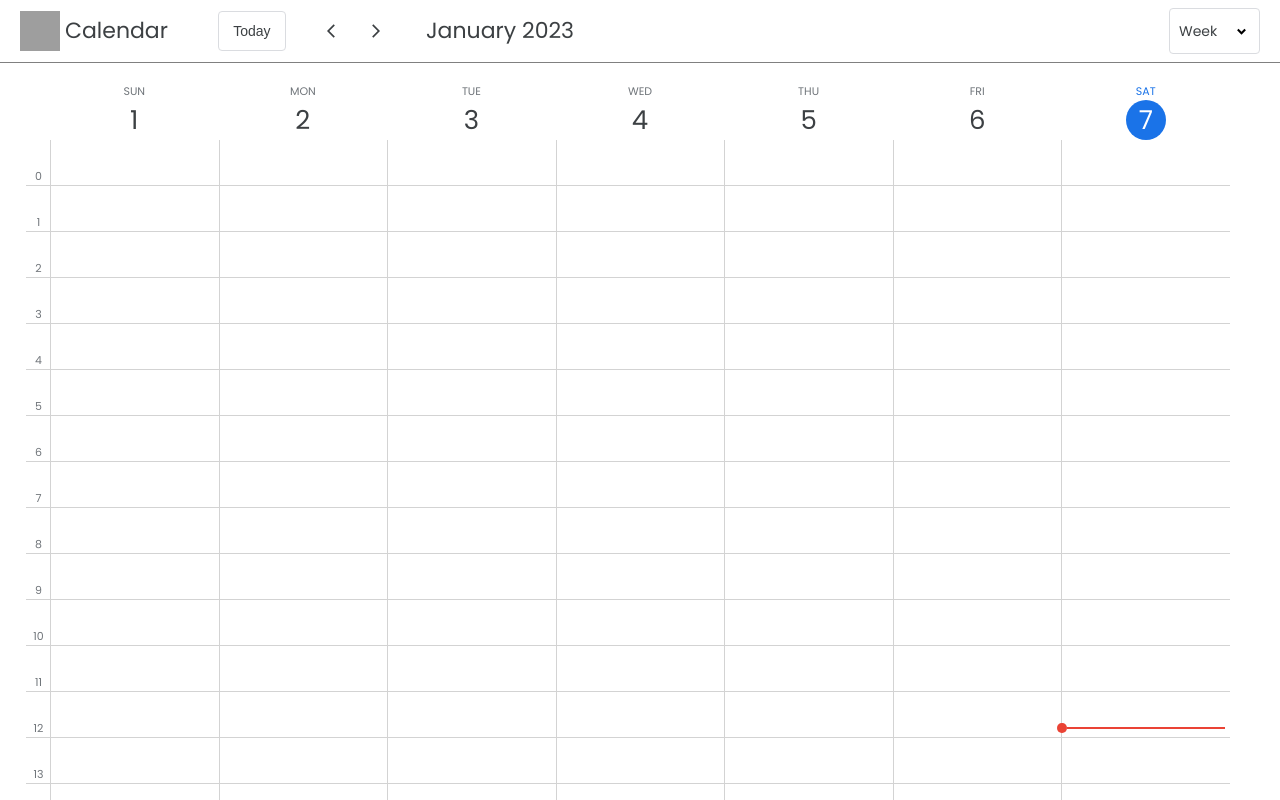
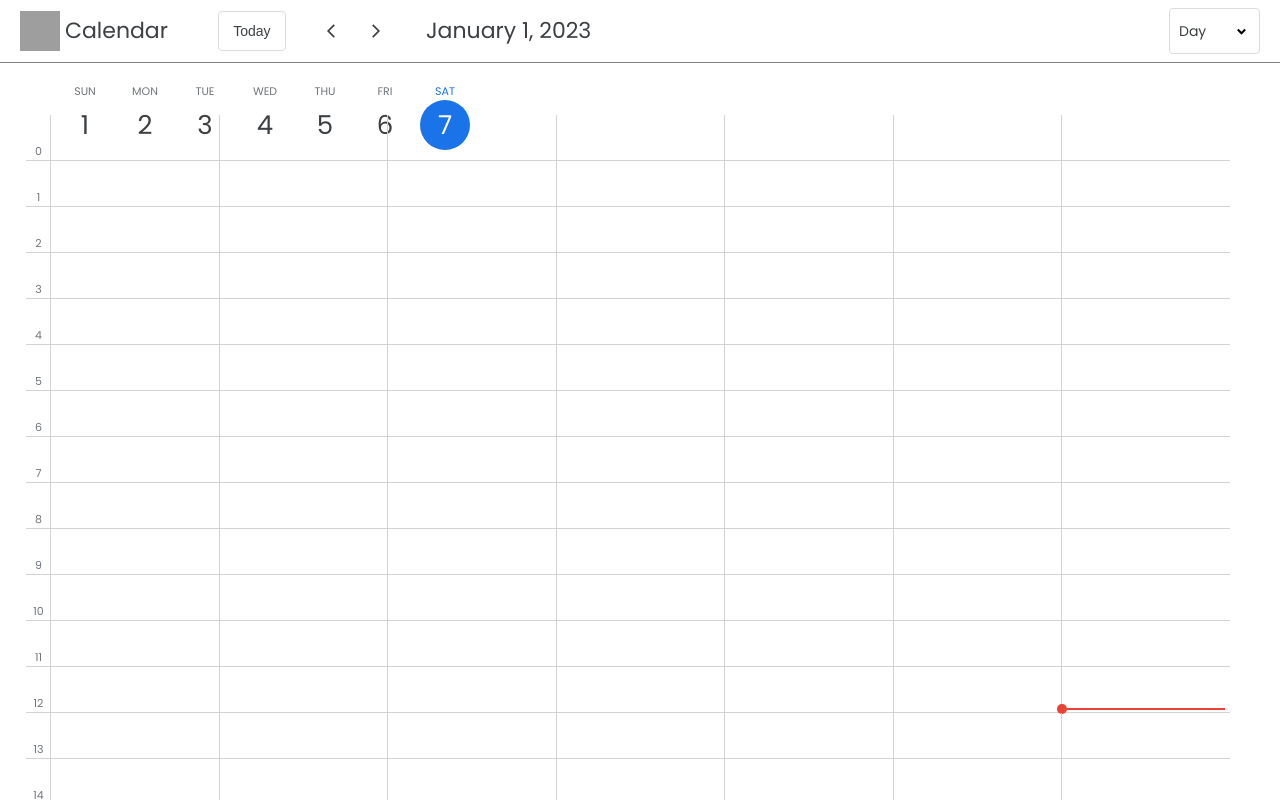
Before and after one commit to michal16295/calendar, a React (Create React App) app: page / in a window 1280 px wide. Shown: the top 800 px of the page. Built offline with nearby package versions, Linux system fonts and the light colour scheme; grey boxes are pictures that could not be loaded.

Commit message:
FIRST-14: As a user i can view the calendar in a day view (#3)
* FIRST-14: As a user i can view the calendar in a day view

* FIRST-14: ui fix

```diff
--- a/src/App.tsx
+++ b/src/App.tsx
@@ -1,12 +1,12 @@
-import { useEffect, useState } from "react";
+import { useState } from "react";
 import "./App.css";
 import Header from "./components/Header";
-import WeekView from "./components/WeekView";
+import TableView from "./components/TableView";
 import { ViewOption, DateRange } from "./types";
-import { startOfWeek, endOfWeek } from "date-fns";
+import { startOfWeek, endOfWeek, startOfDay, endOfDay } from "date-fns";
 
 const App = () => {
-  const [selectedView, setSelectedView] = useState<ViewOption>("week");
+  const [selectedView, setSelectedView] = useState<ViewOption>("day");
   const [dateRange, setDateRange] = useState<DateRange>({
     start: startOfWeek(new Date()),
     end: endOfWeek(new Date()),
@@ -14,6 +14,20 @@ const App = () => {
 
   const handleSelectedView = (value: ViewOption) => {
     setSelectedView(value);
+    switch (value) {
+      case "week":
+        handleSetDateRange(
+          startOfWeek(dateRange.start),
+          endOfWeek(dateRange.start)
+        );
+        break;
+      case "day":
+        handleSetDateRange(
+          startOfDay(dateRange.start),
+          endOfDay(dateRange.start)
+        );
+        break;
+    }
   };
 
   const handleSetDateRange = (start: Date, end: Date) => {
@@ -26,9 +40,9 @@ const App = () => {
   const renderView = () => {
     switch (selectedView) {
       case "week":
-        return <WeekView dateRange={dateRange} />;
+        return <TableView dateRange={dateRange} selected={selectedView} />;
       default:
-        return <WeekView dateRange={dateRange} />;
+        return <TableView dateRange={dateRange} selected={selectedView} />;
     }
   };
   return (
--- a/src/components/Header.tsx
+++ b/src/components/Header.tsx
@@ -1,5 +1,5 @@
 import styled from "styled-components";
-import Dropdown from "./Dropdown";
+import Dropdown from "./Shared/Dropdown";
 import { viewingOptions } from "../utils";
 import { useState } from "react";
 import { DateRange, ViewOption } from "../types";
--- /dev/null
+++ b/src/components/Shared/DayLabel.tsx
@@ -0,0 +1,42 @@
+import styled from "styled-components";
+import { format, isToday } from "date-fns";
+
+const DayLabel = ({ date, styles }: { date: Date; styles?: object }) => {
+  return (
+    <HeaderItem style={styles}>
+      <SubLabel isToday={isToday(date)}>{format(date, "EE")}</SubLabel>
+      <Label isToday={isToday(date)}>{format(date, "d")}</Label>
+    </HeaderItem>
+  );
+};
+
+export default DayLabel;
+
+const HeaderItem = styled.div`
+  flex: 1;
+  display: flex;
+  align-items: center;
+  flex-direction: column;
+  cursor: pointer;
+  margin-bottom: -35px;
+`;
+
+const Label = styled.div<{ isToday: boolean }>`
+  font-size: 26px;
+  color: ${(props) => (props.isToday ? "white" : "#3c4043")};
+  background: ${(props) => props.isToday && "#1a73e8"};
+  border-radius: 50%;
+  height: 50px;
+  width: 50px;
+  line-height: 50px;
+
+  &:hover {
+    background: ${(props) => (props.isToday ? "#0d67de" : "#F0F0F0")};
+  }
+`;
+
+const SubLabel = styled.div<{ isToday: boolean }>`
+  font-size: 11px;
+  color: ${(props) => (props.isToday ? "#1a73e8" : "#70757a")};
+  text-transform: uppercase;
+`;
--- a/src/components/Dropdown.tsx
+++ b/src/components/Shared/Dropdown.tsx
@@ -1,6 +1,8 @@
+import { useRef } from "react";
 import styled from "styled-components";
-import { OptionType, ViewOption } from "../types";
+import { OptionType, ViewOption } from "../../types";
 import { RiArrowDropDownLine } from "react-icons/ri";
+import { useOutsideDropdownClick } from "../../hooks/useOutsideDropdownClick";
 
 interface DropdownProps {
   selected: OptionType;
@@ -17,7 +19,9 @@ const Dropdown = ({
   handleOpen,
   handleSelect,
 }: DropdownProps) => {
-  const test = 12;
+  const wrapperRef = useRef(null);
+  useOutsideDropdownClick(wrapperRef, handleOpen);
+
   return (
     <Container onClick={() => handleOpen(!isOpen)}>
       <Row>
@@ -25,7 +29,7 @@ const Dropdown = ({
         <RiArrowDropDownLine size={25} />
       </Row>
       {isOpen && (
-        <DropdownContainer>
+        <DropdownContainer ref={wrapperRef}>
           {options.length ? (
             <>
               {options.map((option) => {
@@ -34,7 +38,8 @@ const Dropdown = ({
                     onClick={() => handleSelect(option.value as ViewOption)}
                     key={option.label}
                   >
-                    {option.label}
+                    <div>{option.label}</div>
+                    <div style={{ fontSize: "11px" }}>{option.label[0]}</div>
                   </Item>
                 );
               })}
@@ -72,9 +77,10 @@ const DropdownContainer = styled.div`
   border: 1px solid #dadce0;
   top: 60px;
   right: -5px;
-  min-width: 90px;
-  padding: 4px 0;
+  min-width: 160px;
+  padding: 10px 0;
   z-index: 10;
+  background: white;
   box-shadow: 0 4px 8px 0 rgb(0 0 0 / 20%), 0 6px 20px 0 rgb(0 0 0 / 19%);
 `;
 
@@ -85,9 +91,11 @@ const Item = styled.div`
   &:hover {
     background: lightgray;
   }
-  padding-right: 25px;
-  padding-left: 10px;
+  padding: 5px 10px;
   text-align: left;
+  display: flex;
+  align-items: center;
+  justify-content: space-between;
 `;
 
 const Row = styled.div`
--- /dev/null
+++ b/src/components/Shared/TimeIndicator.tsx
@@ -0,0 +1,37 @@
+import styled from "styled-components";
+import { getMinutes } from "date-fns";
+
+const TimeIndicator = ({ currentTime }: { currentTime: Date }) => {
+  return (
+    <Row marginTop={getMinutes(currentTime) * 0.666}>
+      <Circle />
+      <Line />
+    </Row>
+  );
+};
+
+export default TimeIndicator;
+
+const Line = styled.div`
+  height: 2px;
+  width: 100%;
+  background: rgb(234, 67, 53);
+`;
+
+const Circle = styled.div`
+  width: 10px;
+  height: 10px;
+  border-radius: 50%;
+  background: rgb(234, 67, 53);
+`;
+
+const Row = styled.div<{ marginTop: number }>`
+  display: flex;
+  justify-content: center;
+  align-items: center;
+  position: absolute;
+  width: 100%;
+  right: 5px;
+  top: ${(props) => props.marginTop === 0 && "-5px"};
+  margin-top: ${(props) => `${props.marginTop}px`};
+`;
--- a/src/components/WeekView/Col.tsx
+++ b/src/components/TableView/Col.tsx
@@ -1,6 +1,7 @@
 import styled from "styled-components";
 import { useState, useEffect } from "react";
 import { getHours, getMinutes, isToday } from "date-fns";
+import TimeIndicator from "../Shared/TimeIndicator";
 interface ColProps {
   time: number;
   date: Date;
@@ -23,10 +24,7 @@ const Col = ({ time, date, colIndex }: ColProps) => {
     <Container>
       <>{colIndex === 0 && <Label>{time}</Label>}</>
       {shouldDisplayTimeIndicator && (
-        <Row marginTop={getMinutes(currentTime) * 0.55}>
-          <Circle />
-          <Line />
-        </Row>
+        <TimeIndicator currentTime={currentTime} />
       )}
     </Container>
   );
@@ -53,26 +51,3 @@ const Label = styled.div`
   left: -25px;
   border-bottom: 1px solid lightgray;
 `;
-
-const Line = styled.div`
-  height: 2px;
-  width: 100%;
-  background: rgb(234, 67, 53);
-`;
-
-const Circle = styled.div`
-  width: 10px;
-  height: 10px;
-  border-radius: 50%;
-  background: rgb(234, 67, 53);
-`;
-
-const Row = styled.div<{ marginTop: number }>`
-  display: flex;
-  justify-content: center;
-  align-items: center;
-  position: absolute;
-  width: 100%;
-  right: 5px;
-  margin-top: ${(props) => `${props.marginTop}px`};
-`;
--- /dev/null
+++ b/src/components/TableView/index.tsx
@@ -0,0 +1,67 @@
+import styled from "styled-components";
+import { DateRange, ViewOption } from "../../types";
+import { getDatesBetween, NUMBER_OF_COL } from "../../utils";
+import Col from "./Col";
+import DateLabel from "../Shared/DayLabel";
+import { startOfWeek, endOfWeek } from "date-fns";
+import { useEffect } from "react";
+
+interface TableViewProps {
+  dateRange: DateRange;
+  selected: ViewOption;
+}
+
+const dayViewDateLabelStyle = {
+  flex: 0,
+  marginLeft: "10px",
+};
+
+const TableView = ({ dateRange, selected }: TableViewProps) => {
+  const arrayOfDates = getDatesBetween(dateRange);
+
+  const renderHeader = () => {
+    return (
+      <Row>
+        {arrayOfDates?.map((date, j) => {
+          return (
+            <DateLabel
+              key={j}
+              date={date}
+              styles={{
+                ...(selected === "day" && dayViewDateLabelStyle),
+              }}
+            />
+          );
+        })}
+      </Row>
+    );
+  };
+
+  return (
+    <Container>
+      {renderHeader()}
+      {[...Array(NUMBER_OF_COL)].map((_, i) => {
+        return (
+          <Row key={i}>
+            {arrayOfDates?.map((date, j) => {
+              return <Col date={date} time={i} key={j} colIndex={j} />;
+            })}
+          </Row>
+        );
+      })}
+    </Container>
+  );
+};
+
+export default TableView;
+const Container = styled.div`
+  padding: 20px 50px;
+  z-index: 1;
+  position: relative;
+`;
+
+const Row = styled.div`
+  display: flex;
+
+  width: 100%;
+`;
--- a/src/components/WeekView/index.tsx
+++ /dev/null
@@ -1,87 +0,0 @@
-import styled from "styled-components";
-import { DateRange } from "../../types";
-import { getDatesBetween } from "../../utils";
-import Col from "./Col";
-import { format, isToday } from "date-fns";
-
-const NUMBER_OF_COL = 24;
-
-interface WeekViewProps {
-  dateRange: DateRange;
-}
-
-const WeekView = ({ dateRange }: WeekViewProps) => {
-  const arrayOfDates = getDatesBetween(dateRange);
-
-  const renderHeader = () => {
-    return (
-      <Row>
-        {arrayOfDates?.map((date, j) => {
-          return (
-            <HeaderItem key={j}>
-              <SubLabel isToday={isToday(date)}>{format(date, "EE")}</SubLabel>
-              <Label isToday={isToday(date)}>{format(date, "d")}</Label>
-            </HeaderItem>
-          );
-        })}
-      </Row>
-    );
-  };
-
-  return (
-    <Container>
-      {renderHeader()}
-      {[...Array(NUMBER_OF_COL)].map((item, i) => {
-        return (
-          <Row key={i}>
-            {arrayOfDates?.map((date, j) => {
-              return <Col date={date} time={i} key={j} colIndex={j} />;
-            })}
-          </Row>
-        );
-      })}
-    </Container>
-  );
-};
-
-export default WeekView;
-const Container = styled.div`
-  padding: 20px 50px;
-  z-index: 1;
-  position: relative;
-`;
-
-const Row = styled.div`
-  display: flex;
-  justify-content: center;
-  width: 100%;
-`;
-
-const HeaderItem = styled.div`
-  flex: 1;
-  display: flex;
-  justify-content: center;
-  align-items: center;
-  flex-direction: column;
-  cursor: pointer;
-`;
-
-const Label = styled.div<{ isToday: boolean }>`
-  font-size: 26px;
-  color: ${(props) => (props.isToday ? "white" : "#3c4043")};
-  background: ${(props) => props.isToday && "#1a73e8"};
-  border-radius: 50%;
-  height: 40px;
-  width: 40px;
-  line-height: 40px;
-
-  &:hover {
-    background: ${(props) => (props.isToday ? "#0d67de" : "#F0F0F0")};
-  }
-`;
-
-const SubLabel = styled.div<{ isToday: boolean }>`
-  font-size: 11px;
-  color: ${(props) => (props.isToday ? "#1a73e8" : "#70757a")};
-  text-transform: uppercase;
-`;
--- /dev/null
+++ b/src/hooks/useOutsideDropdownClick.ts
@@ -0,0 +1,20 @@
+import { useEffect } from "react";
+
+export const useOutsideDropdownClick = (
+  ref: any,
+  handleDropdown: (value: boolean) => void
+) => {
+  useEffect(() => {
+    function handleClickOutside(event: any) {
+      if (ref.current && !ref.current.contains(event.target)) {
+        handleDropdown(false);
+      }
+    }
+    // Bind the event listener
+    document.addEventListener("mousedown", handleClickOutside);
+    return () => {
+      // Unbind the event listener on clean up
+      document.removeEventListener("mousedown", handleClickOutside);
+    };
+  }, [ref]);
+};
--- a/src/utils.ts
+++ b/src/utils.ts
@@ -21,22 +21,25 @@ import { DateRange } from "./types";
 
 export const viewingOptions = [
   {
-    label: "Month",
-    value: "month",
+    label: "Day",
+    value: "day",
   },
   {
     label: "Week",
     value: "week",
   },
   {
+    label: "Month",
+    value: "month",
+  },
+
+  {
     label: "Year",
     value: "year",
   },
-  {
-    label: "Day",
-    value: "day",
-  },
 ];
+
+export const NUMBER_OF_COL = 24;
 
 export const getNextWeekRange = (currentDate: Date) => {
   const start = startOfWeek(addWeeks(currentDate, 1));
```
